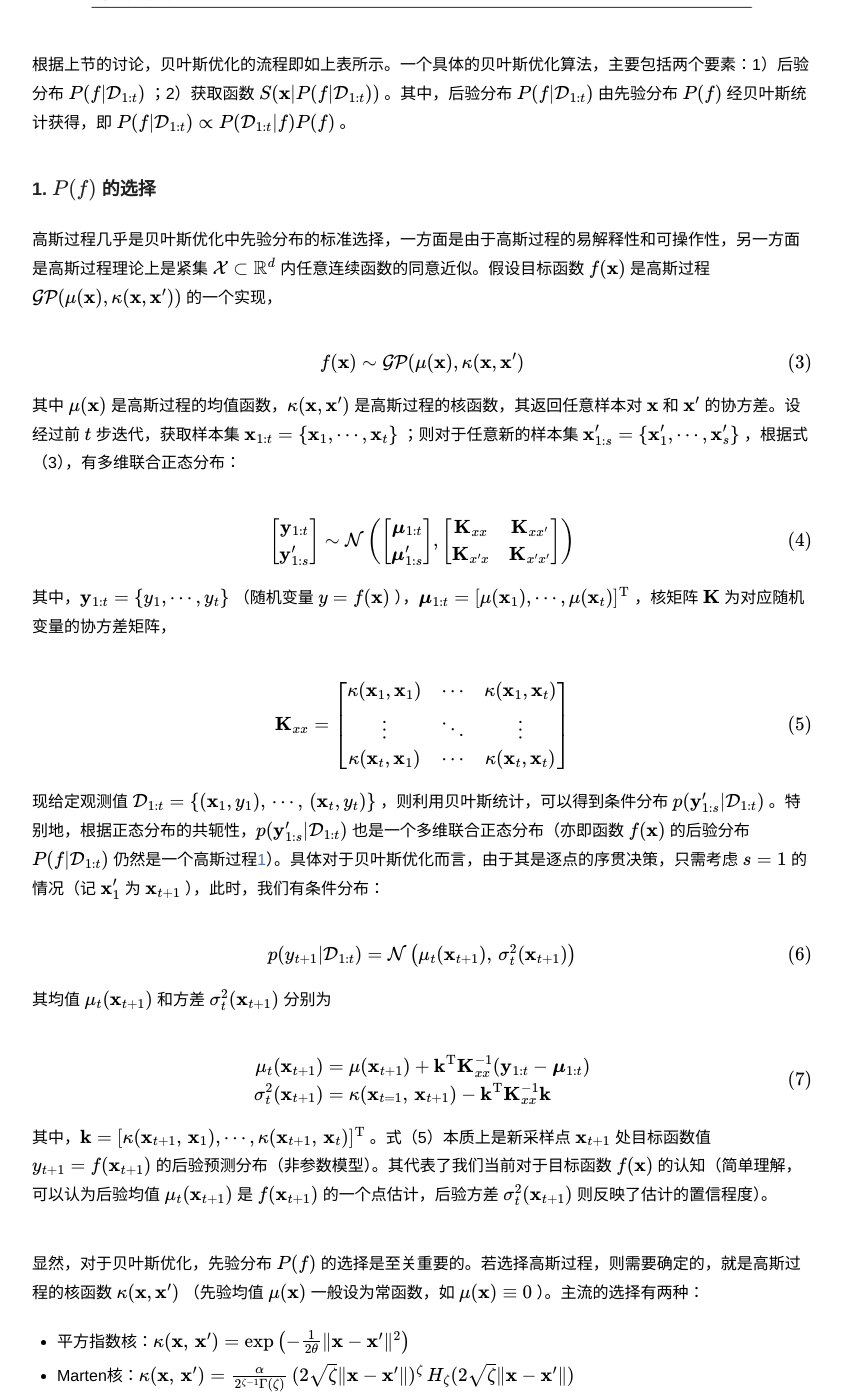
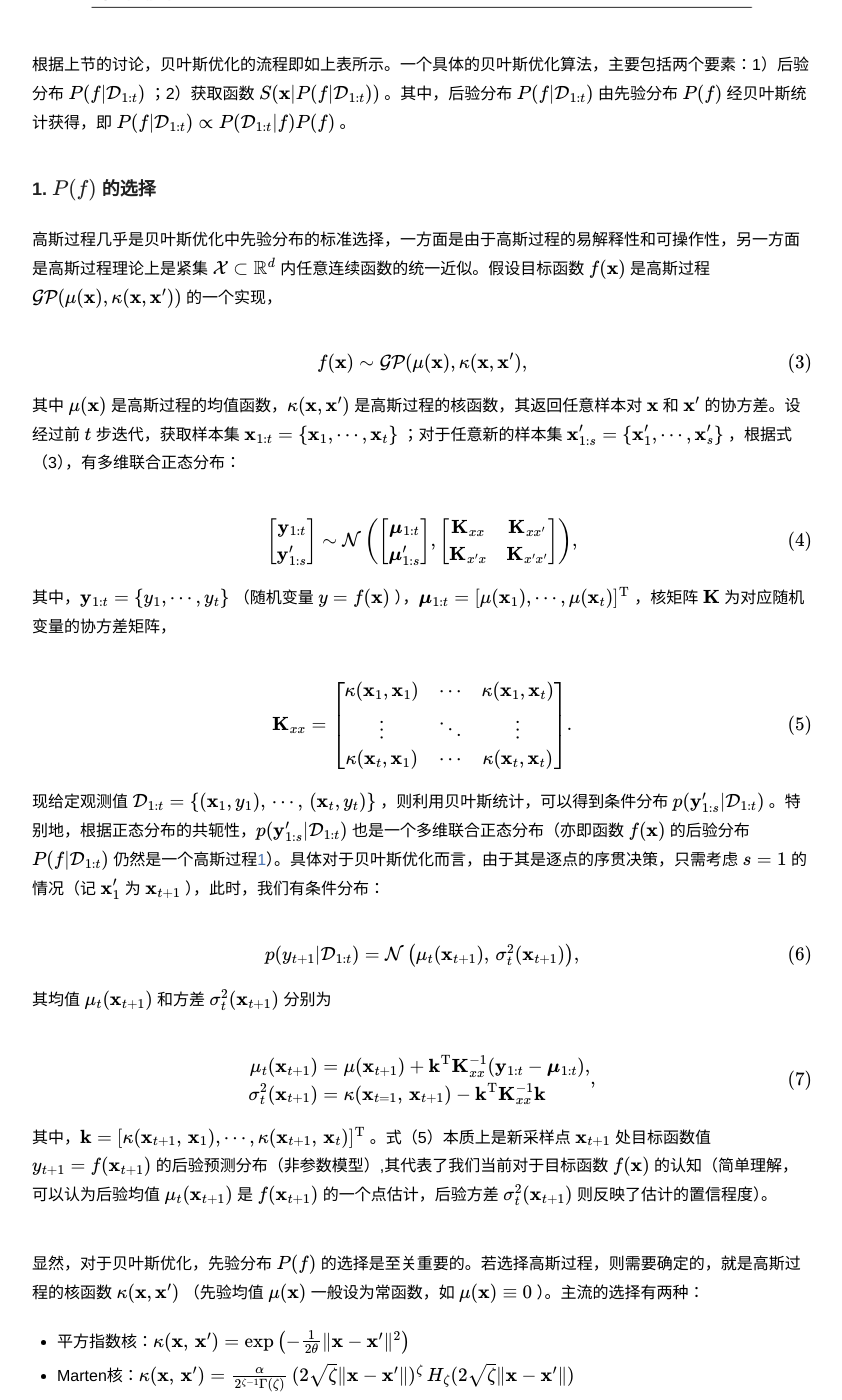
Before and after one commit to jhonhu1994/jhonhu1994.github.io, a Jekyll site: the page built from _posts/2019-08-18-bayesian-optimization.md, in a window 1280 px wide and 1400 px high, scrolled down 2516 px. Shown: the whole window, without its empty margins (218-1060 px from the left). Built offline with Jekyll 4.4.1, drawn with Linux system fonts in a browser that asks for light colours; formulas are drawn with MathJax 3; some of the changed text lies outside the part shown.

Commit message:
Update 2019-08-18-bayesian-optimization.md

```diff
--- a/_posts/2019-08-18-bayesian-optimization.md
+++ b/_posts/2019-08-18-bayesian-optimization.md
@@ -11,7 +11,7 @@ category: blog
 贝叶斯优化（Bayesian Optimization）用于解决黑箱无导数全局优化问题（black-box derivative-free global optimization）：
 
 $$
-\max_ {\mathbf{x}\in\mathcal{X}\subset\mathbb{R}^d}\;f(\mathbf{x})\tag{1}
+\max_ {\mathbf{x}\in\mathcal{X}\subset\mathbb{R}^d}\;f(\mathbf{x}).\tag{1}
 $$
 
 而与传统的优化问题不同，式（1）具有以下特征：
@@ -36,14 +36,14 @@ $$
 设经过前 $t$ 步迭代，已获得样本集 $\mathcal{D}_ {1:t}=\\{(\mathbf{x}_ 1,y_ 1),\,\cdots,\,(\mathbf{x}_ t,y_ t)\\}$ ；根据贝叶斯理论，我们可以获得目标函数 $f(\mathbf{x})$ 的后验分布：$P(f\vert\mathcal{D}_ {1:t})\propto P(\mathcal{D}_ {1:t}\vert f)P(f)$ 。进而，第 $t+1$ 个采样点可通过最大化某个期望效用函数 $S(\mathbf{x}\vert P(f\vert\mathcal{D}_ {1:t}))$ 进行选取（例如，最大化后验均值 $\mu(\mathbf{x}\vert P(f\vert\mathcal{D}_ {1:t}))$ ），即有
 
 $$
-\mathbf{x}_ {t+1}\leftarrow\arg\,\max_ {\mathbf{x}}\,S(\mathbf{x}\vert P(f\vert\mathcal{D}_ {1:t}))\tag{2}
+\mathbf{x}_ {t+1}\leftarrow\arg\,\max_ {\mathbf{x}}\,S(\mathbf{x}\vert P(f\vert\mathcal{D}_ {1:t})).\tag{2}
 $$
 
 根据（2）式，在贝叶斯优化中，一般称 $S(\mathbf{x}\vert P(f\vert\mathcal{D}_ {1:t}))$ 为获取函数（acquisition function）。在获得 $\mathbf{x}_ {t+1}$ 处的观测值 $y_ {t+1}=f(\mathbf{x}_ {t+1})$ 之后。重复上述过程，直至达到采样次数上限 $T$ . 最终，算法返回所有观测值中最大的样本点 $f(\mathbf{x}^* )=y_ T^+=\max\\{y_ 1,\cdots,y_ t,\cdots,y_ T\\}$ 作为优化问题（1）的解。
 
 显然，贝叶斯优化可以视为一个序贯优化方法，其每步迭代，都求解原始优化问题的一个近似/代理问题（即 $\max_{\mathbf{x}}\,S(\mathbf{x}\vert P(f\vert\mathcal{D}_ {1:t}))$ ），最终得到原问题的解。而使用统计模型对函数 $f(\cdot)$ 进行建模，其意义主要有两点：
 
-- 每步迭代，最大化函数 $f(\cdot)$ 取值分布的期望效用，仅追求 “平均” 意义上的最优，（通过设计合适的获取函数）可以较好的平衡 “全局搜索” 和 “局部最优” ，进而使用尽可能少的采样，获得尽可能好的解
+- 每步迭代，最大化函数 $f(\cdot)$ 取值分布的期望效用，仅追求 “平均” 意义上的最优，（通过设计合适的获取函数）可以较好的平衡 “全局搜索” 和 “局部最优” ，进而使用尽可能少的采样，获得尽可能好的解；
 - 由于使用了概率模型，对于存在观测噪声的情况，即 $y_ t=f(\mathbf{x}_ t)+\epsilon_ t$ ，可以很容易地将其包括进来。
 
 ## 算法实现
@@ -54,13 +54,13 @@ $$
 
 ### 1. $P(f)$ 的选择
 
-高斯过程几乎是贝叶斯优化中先验分布的标准选择，一方面是由于高斯过程的易解释性和可操作性，另一方面是高斯过程理论上是紧集 $\mathcal{X}\subset\mathbb{R}^d$ 内任意连续函数的同意近似。假设目标函数 $f(\mathbf{x})$ 是高斯过程 $\mathcal{GP}(\mu(\mathbf{x}),\kappa(\mathbf{x},\mathbf{x}'))$  的一个实现，
+高斯过程几乎是贝叶斯优化中先验分布的标准选择，一方面是由于高斯过程的易解释性和可操作性，另一方面是高斯过程理论上是紧集 $\mathcal{X}\subset\mathbb{R}^d$ 内任意连续函数的统一近似。假设目标函数 $f(\mathbf{x})$ 是高斯过程 $\mathcal{GP}(\mu(\mathbf{x}),\kappa(\mathbf{x},\mathbf{x}'))$  的一个实现，
 
 $$
-f(\mathbf{x})\sim\mathcal{GP}(\mu(\mathbf{x}),\kappa(\mathbf{x},\mathbf{x}')\tag{3}
+f(\mathbf{x})\sim\mathcal{GP}(\mu(\mathbf{x}),\kappa(\mathbf{x},\mathbf{x}'),\tag{3}
 $$
 
-其中 $\mu(\mathbf{x})$ 是高斯过程的均值函数，$\kappa(\mathbf{x},\mathbf{x}')$ 是高斯过程的核函数，其返回任意样本对 $\mathbf{x}$ 和 $\mathbf{x}'$ 的协方差。设经过前 $t$ 步迭代，获取样本集 $\mathbf{x}_ {1:t}=\\{\mathbf{x}_ 1,\cdots,\mathbf{x}_ t\\}$ ；则对于任意新的样本集 $\mathbf{x}'_ {1:s} = \\{\mathbf{x}'_ 1, \cdots, \mathbf{x}'_ s\\}$ ，根据式（3），有多维联合正态分布：
+其中 $\mu(\mathbf{x})$ 是高斯过程的均值函数，$\kappa(\mathbf{x},\mathbf{x}')$ 是高斯过程的核函数，其返回任意样本对 $\mathbf{x}$ 和 $\mathbf{x}'$ 的协方差。设经过前 $t$ 步迭代，获取样本集 $\mathbf{x}_ {1:t}=\\{\mathbf{x}_ 1,\cdots,\mathbf{x}_ t\\}$ ；对于任意新的样本集 $\mathbf{x}'_ {1:s} = \\{\mathbf{x}'_ 1, \cdots, \mathbf{x}'_ s\\}$ ，根据式（3），有多维联合正态分布：
 
 $$
 \left[\begin{array}{c}
@@ -73,7 +73,7 @@ $$
 \mathbf{K}_ {xx} & \mathbf{K}_ {xx'}\\
 \mathbf{K}_ {x'x} & \mathbf{K}_ {x'x'}\\
 \end{array}\right]
-\right)\tag{4}
+\right),\tag{4}
 $$
 
 其中，$\mathbf{y}_ {1:t}=\\{y_ 1,\cdots,y_ t\\}$ （随机变量 $y=f(\mathbf{x})$ ），$\boldsymbol{\mu}_ {1:t}=[\mu(\mathbf{x}_ 1),\cdots,\mu(\mathbf{x}_ t)]^\mathrm{T}$ ，核矩阵 $\mathbf{K}$ 为对应随机变量的协方差矩阵，
@@ -83,25 +83,25 @@ $$
 \kappa(\mathbf{x}_ 1,\mathbf{x}_ 1) & \cdots & \kappa(\mathbf{x}_ 1,\mathbf{x}_ t)\\
 \vdots & \ddots & \vdots\\
 \kappa(\mathbf{x}_ t,\mathbf{x}_ 1) & \cdots & \kappa(\mathbf{x}_ t,\mathbf{x}_ t)
-\end{array}\right]\tag{5}
+\end{array}\right].\tag{5}
 $$
 
 现给定观测值 $\mathcal{D}_ {1:t}=\\{(\mathbf{x}_ 1,y_ 1),\,\cdots,\,(\mathbf{x}_ t,y_ t)\\}$ ，则利用贝叶斯统计，可以得到条件分布 $p(\mathbf{y}'_ {1:s}\vert\mathcal{D}_ {1:t})$ 。特别地，根据正态分布的共轭性，$p(\mathbf{y}'_ {1:s}\vert\mathcal{D}_ {1:t})$ 也是一个多维联合正态分布（亦即函数 $f(\mathbf{x})$ 的后验分布 $P(f\vert\mathcal{D}_ {1:t})$ 仍然是一个高斯过程[^1]）。具体对于贝叶斯优化而言，由于其是逐点的序贯决策，只需考虑 $s=1$ 的情况（记 $\mathbf{x}'_ 1$ 为 $\mathbf{x}_ {t+1}$ ），此时，我们有条件分布：
 
 $$
-p(y_ {t+1}\vert\mathcal{D}_ {1:t})=\mathcal{N}\left(\mu_ t(\mathbf{x}_ {t+1}),\,\sigma^2_ t(\mathbf{x}_ {t+1})\right)\tag{6}
+p(y_ {t+1}\vert\mathcal{D}_ {1:t})=\mathcal{N}\left(\mu_ t(\mathbf{x}_ {t+1}),\,\sigma^2_ t(\mathbf{x}_ {t+1})\right),\tag{6}
 $$
 
 其均值 $\mu_ t(\mathbf{x}_ {t+1})$ 和方差 $\sigma^2_ {t}(\mathbf{x}_ {t+1})$ 分别为
 
 $$
 \begin{split}
-\mu_ t(\mathbf{x}_ {t+1}) &= \mu(\mathbf{x}_ {t+1}) + \mathbf{k}^{\mathrm{T}}\mathbf{K}^{-1}_ {xx}(\mathbf{y}_ {1:t}-\boldsymbol{\mu}_ {1:t})\\
+\mu_ t(\mathbf{x}_ {t+1}) &= \mu(\mathbf{x}_ {t+1}) + \mathbf{k}^{\mathrm{T}}\mathbf{K}^{-1}_ {xx}(\mathbf{y}_ {1:t}-\boldsymbol{\mu}_ {1:t}),\\
 \sigma^2_ {t}(\mathbf{x}_ {t+1}) &= \kappa(\mathbf{x}_ {t=1},\,\mathbf{x}_ {t+1})-\mathbf{k}^\mathrm{T}\mathbf{K}^{-1}_ {xx}\mathbf{k}
-\end{split}\tag{7}
+\end{split},\tag{7}
 $$
 
-其中，$\mathbf{k}=[\kappa(\mathbf{x}_ {t+1},\,\mathbf{x}_ 1),\cdots,\kappa(\mathbf{x}_ {t+1},\,\mathbf{x}_ t)]^\mathrm{T}$ 。式（5）本质上是新采样点 $\mathbf{x}_ {t+1}$ 处目标函数值 $y_ {t+1}=f(\mathbf{x}_ {t+1})$ 的后验预测分布（非参数模型）。其代表了我们当前对于目标函数 $f(\mathbf{x})$ 的认知（简单理解，可以认为后验均值 $\mu_ t(\mathbf{x}_ {t+1})$ 是 $f(\mathbf{x}_ {t+1})$ 的一个点估计，后验方差 $\sigma^2_ {t}(\mathbf{x}_ {t+1})$ 则反映了估计的置信程度）。
+其中，$\mathbf{k}=[\kappa(\mathbf{x}_ {t+1},\,\mathbf{x}_ 1),\cdots,\kappa(\mathbf{x}_ {t+1},\,\mathbf{x}_ t)]^\mathrm{T}$ 。式（5）本质上是新采样点 $\mathbf{x}_ {t+1}$ 处目标函数值 $y_ {t+1}=f(\mathbf{x}_ {t+1})$ 的后验预测分布（非参数模型）,其代表了我们当前对于目标函数 $f(\mathbf{x})$ 的认知（简单理解，可以认为后验均值 $\mu_ t(\mathbf{x}_ {t+1})$ 是 $f(\mathbf{x}_ {t+1})$ 的一个点估计，后验方差 $\sigma^2_ {t}(\mathbf{x}_ {t+1})$ 则反映了估计的置信程度）。
 
 显然，对于贝叶斯优化，先验分布 $P(f)$ 的选择是至关重要的。若选择高斯过程，则需要确定的，就是高斯过程的核函数 $\kappa(\mathbf{x},\mathbf{x}')$  （先验均值 $\mu(\mathbf{x})$ 一般设为常函数，如 $\mu(\mathbf{x})\equiv 0$ ）。主流的选择有两种：
 
@@ -124,13 +124,13 @@ $$
 #### 1）Probability of Improvement
 
 $$
-\mathrm{PI}(\mathbf{x})=Pr(f(\mathbf{x})\geq f^+_ t)=\Phi\left(\frac{\mu_ t(\mathbf{x})-f^+_ t}{\sigma_ t(\mathbf{x})}\right)=\Phi(Z)\tag{8}
+\mathrm{PI}(\mathbf{x})=Pr(f(\mathbf{x})\geq f^+_ t)=\Phi\left(\frac{\mu_ t(\mathbf{x})-f^+_ t}{\sigma_ t(\mathbf{x})}\right)=\Phi(Z),\tag{8}
 $$
 
 其中，$f^+_ t=\max\\{f(\mathbf{x}_ 1),\cdots,f(\mathbf{x}_ t)\\}$ ，函数 $\Phi(\cdot)$ 是高斯累积分布函数。本质上，$\mbox{PI}(\mathbf{x})$ 可视为效用函数 $\mathcal{I}(f(\mathbf{x}\geq f^+_ t))$ 相对于后验预测分布 $p(y\vert\mathcal{D}_ {1:t})$ 的期望。显然，式（7）过于偏向 ”exploitation“。改进的方法是引入一个 trade-off 因子，
 
 $$
-\mathrm{PI}(\mathbf{x})=Pr(f(\mathbf{x})\geq f^+_ t+\xi)=\Phi\left(\frac{\mu_ t(\mathbf{x})-f^+_ t-\xi}{\sigma_ t(\mathbf{x})}\right)\tag{9}
+\mathrm{PI}(\mathbf{x})=Pr(f(\mathbf{x})\geq f^+_ t+\xi)=\Phi\left(\frac{\mu_ t(\mathbf{x})-f^+_ t-\xi}{\sigma_ t(\mathbf{x})}\right).\tag{9}
 $$
 
 若 $\xi$ 很小，算法倾向于”局部最优“；当 $\xi$ 很大，算法倾向于全局搜索。
```
Also changed, not shown: other parts of _posts/2019-08-18-bayesian-optimization.md (+6 -6 lines).
